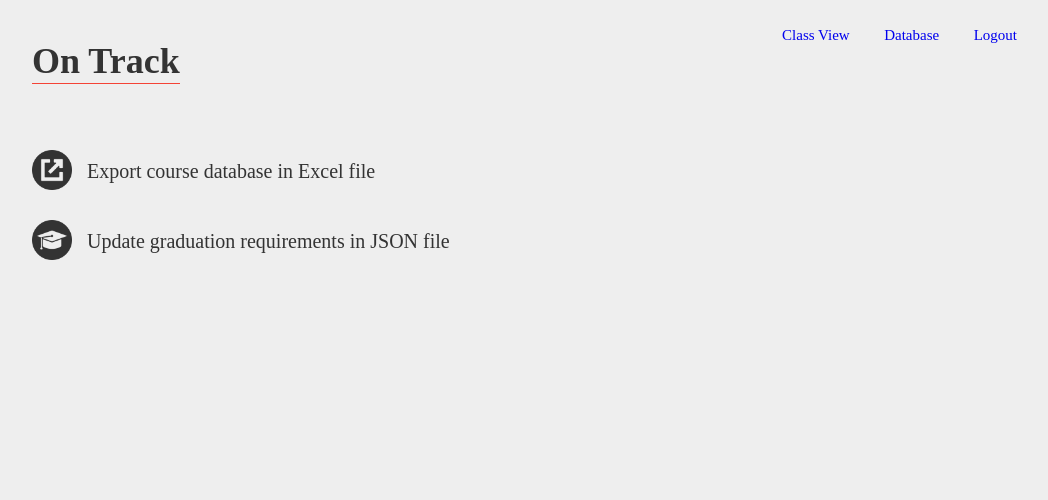
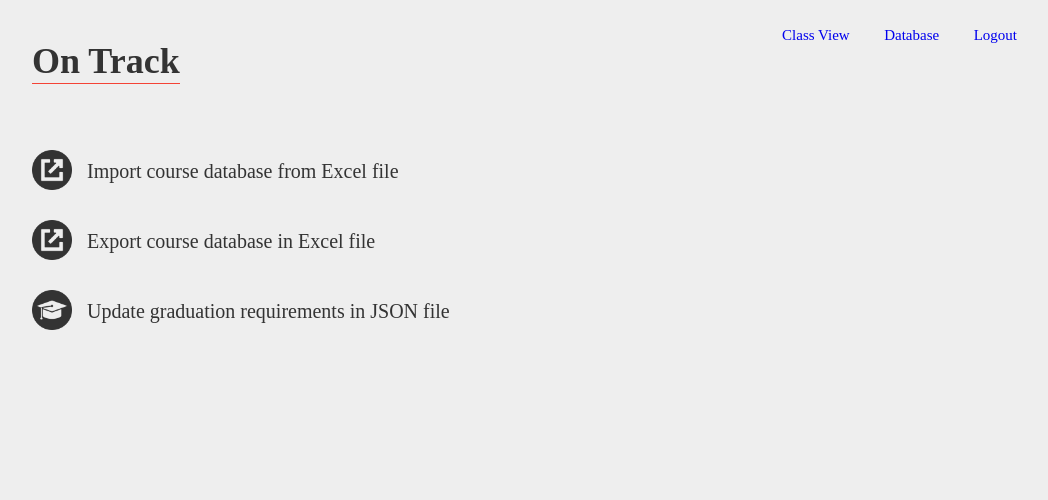
Before and after one commit to stuy-tetrabyte/graduation-req-tracker, a Flask app: page /data in a window 1280 px wide. Shown: the top 500 px of the page, without its empty margins (108-1156 px from the left). Run offline with Flask 2, Linux system fonts and the light colour scheme; parts of the project's set-up code (start-up, migrations or seed data) failed here and were passed over.

Commit message:
Add upload page to 'database' page template

```diff
--- a/templates/data.html
+++ b/templates/data.html
@@ -3,6 +3,11 @@
 {% block title %}Manage Data{% endblock %}
 
 {% block content %}
+<a class="icon" href="/upload">
+    <img src="{{ url_for('static', filename='export.png') }}" />
+    Import course database from Excel file
+</a>
+
 <a class="icon" href="/export">
     <img src="{{ url_for('static', filename='export.png') }}" />
     Export course database in Excel file
```
Also changed, not shown: templates/upload.html (+8 -4 lines).
